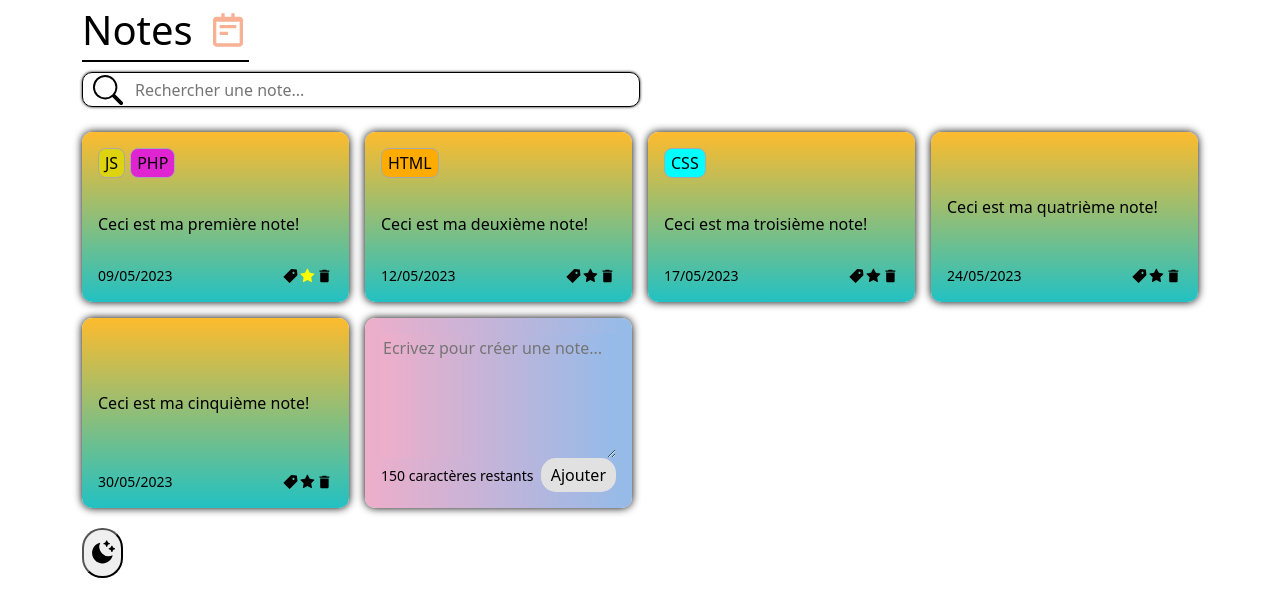
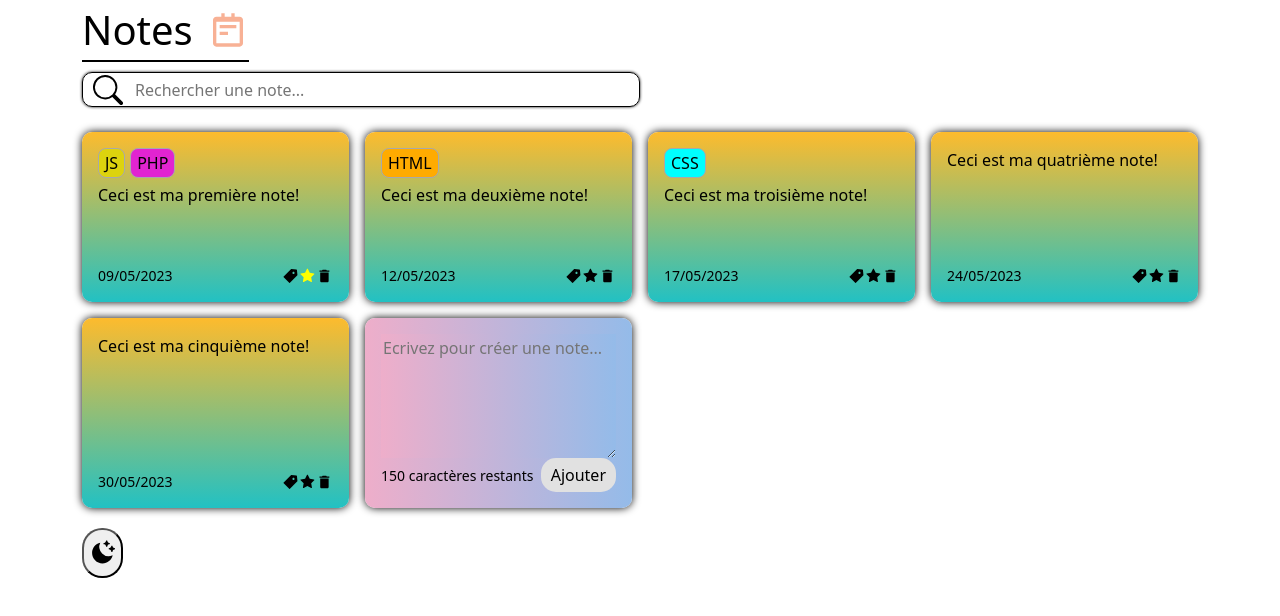
Before and after one commit to Radouane0/note-app, a React (Create React App) app: page / in a window 1280 px wide. Shown: the top 616 px of the page. Built offline with nearby package versions, Linux system fonts and the light colour scheme.

Commit message:
Modif emplacement des éléments dans note

```diff
--- a/src/components/Note.js
+++ b/src/components/Note.js
@@ -8,17 +8,26 @@ const Note = ({ id, text, date, handleDeleteNote, isFavorite, handleSetFavorite,
 
     return (
         <div className='note'>
+            <div className='note-body'>
+            {
+                tags.length > 0 ?
                 <div className="note-tags">
-                {tags.map((tag, index) =>
+                    {
+                        tags.map((tag, index) =>
                             <div key={index}
                                 style={{
                                     backgroundColor: tag.color
                                 }}
                                 className='note-tag'>
                                     {tag.text}
-                </div> )}
                             </div>
+                        )
+                    }
+                </div>
+                : <></>
+            }
             <span>{text}</span>
+            </div>
             <div className='note-footer'>
                 <small>{date}</small>
                 <AiFillTag className='tag-icon'
--- a/src/index.css
+++ b/src/index.css
@@ -134,6 +134,12 @@ textarea:focus {
     box-shadow: 0 0 8px black;
 }
 
+.note-body {
+    width: 100%;
+    display: flex;
+    flex-direction: column;
+}
+
 .note-footer {
     display: flex;
     align-items: center;
```
Lines whose indentation alone changed are shown as unchanged.
